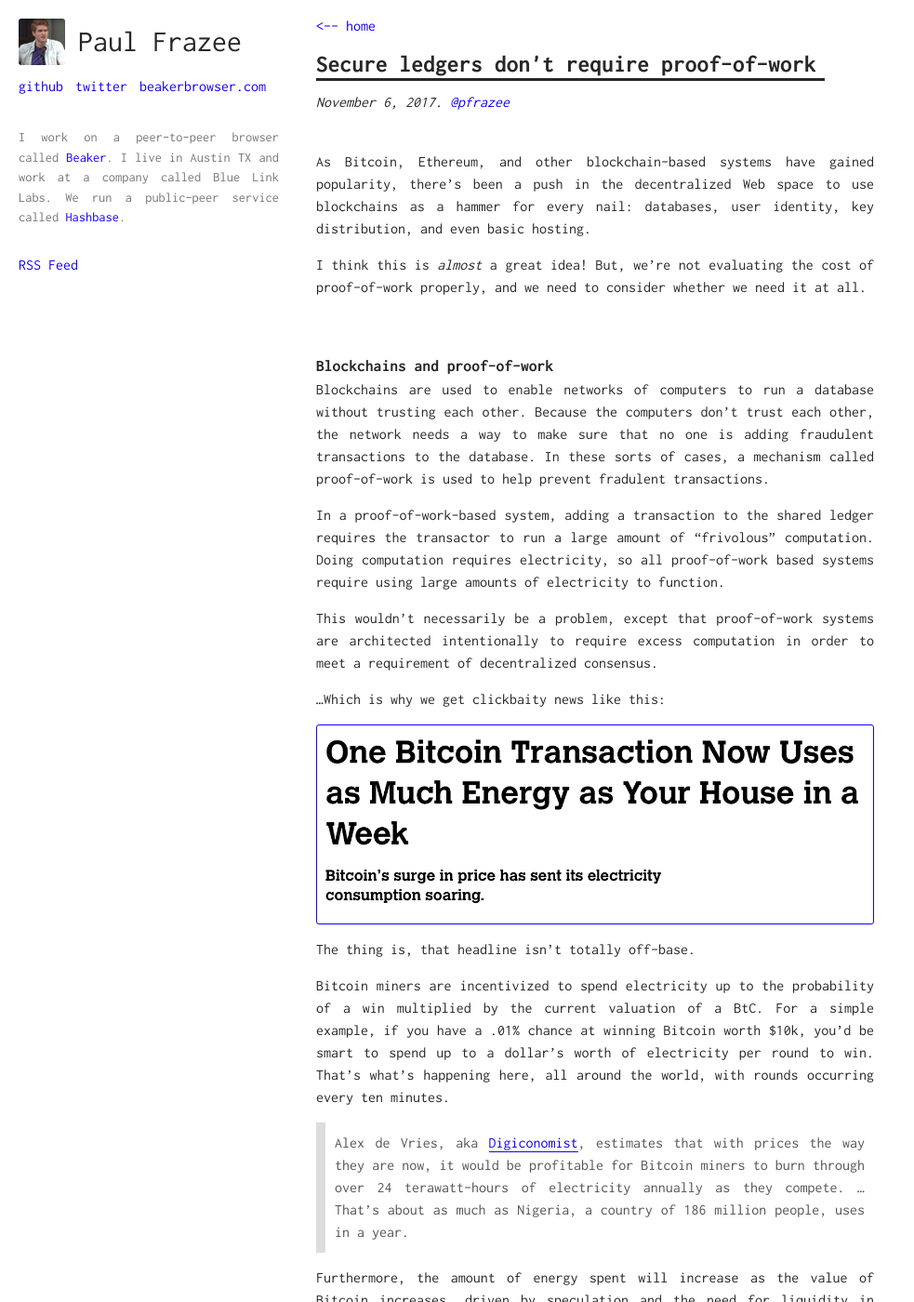
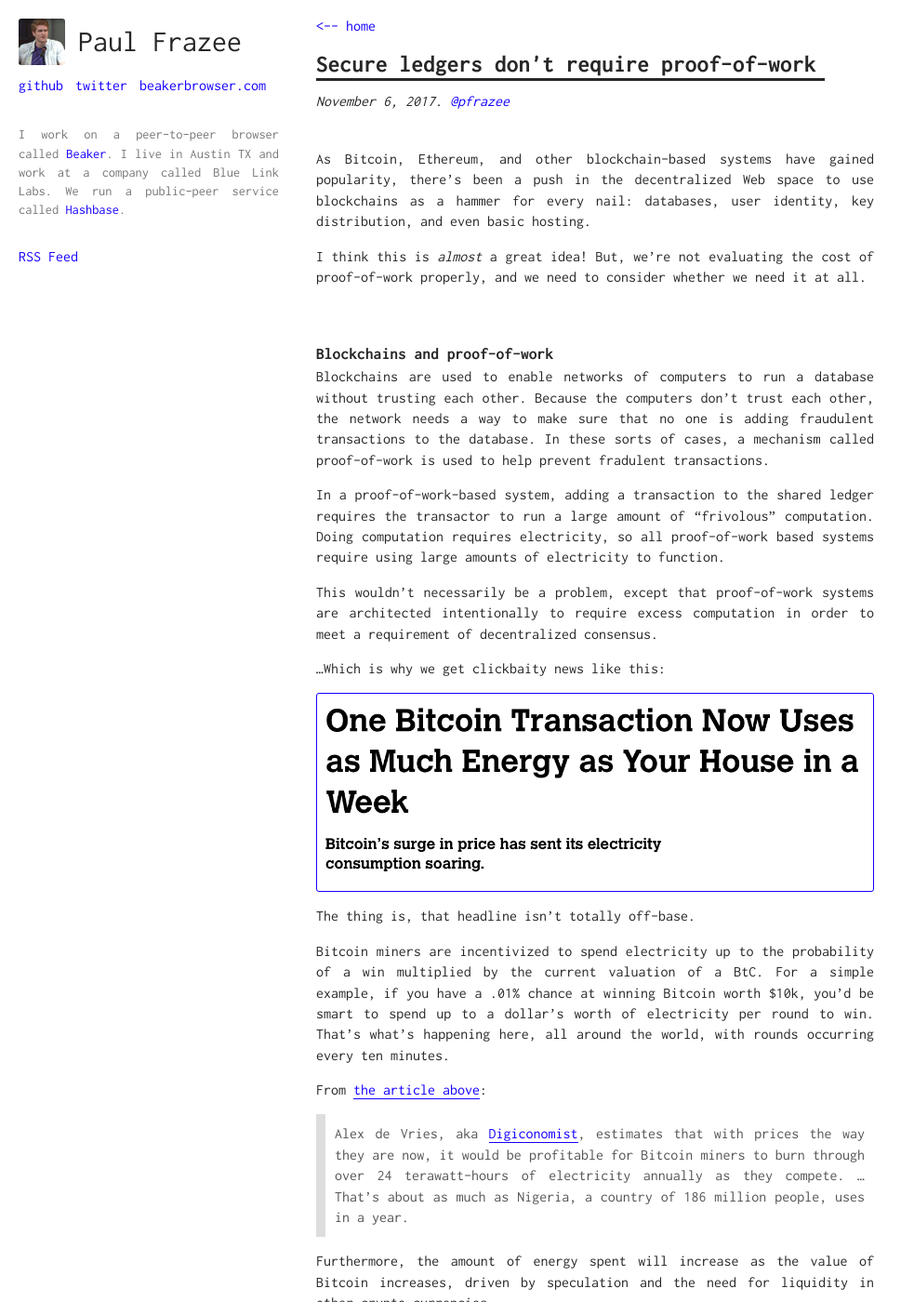
Before and after one commit to pfrazee/pfrazee.github.io, a Jekyll site: the page built from _posts/2017-11-06-secure-ledgers-dont-require-proof-of-work.md, in a window 1280 px wide and 1400 px high. Shown: the whole window at 93% size, without its empty margins (0-983 px from the left). Built offline with Jekyll 4.4.1, drawn with Linux system fonts in a browser that asks for light colours.

Commit message:
Minor css and post edits

```diff
--- a/_posts/2017-11-06-secure-ledgers-dont-require-proof-of-work.md
+++ b/_posts/2017-11-06-secure-ledgers-dont-require-proof-of-work.md
@@ -31,6 +31,8 @@ The thing is, that headline isn't totally off-base.
 Bitcoin miners are incentivized to spend electricity up to the probability of a win multiplied by the current valuation of a BtC.
 For a simple example, if you have a .01% chance at winning Bitcoin worth $10k, you'd be smart to spend up to a dollar's worth of electricity per round to win.
 That's what's happening here, all around the world, with rounds occurring every ten minutes.
+
+From [the article above](https://motherboard.vice.com/en_us/article/ywbbpm/bitcoin-mining-electricity-consumption-ethereum-energy-climate-change):
 
 > Alex de Vries, aka [Digiconomist](https://digiconomist.net/bitcoin-energy-consumption), estimates that with prices the way they are now, it would be profitable for Bitcoin miners to burn through over 24 terawatt-hours of electricity annually as they compete. ... That's about as much as Nigeria, a country of 186 million people, uses in a year.
 
--- a/assets/css/main.scss
+++ b/assets/css/main.scss
@@ -23,7 +23,7 @@ h1 {
 }
 p {
 	font-size: 1em;
-	line-height: 150%;
+	line-height: 1.4;
 	text-align: justify;
 }
 a {
@@ -55,7 +55,7 @@ ul, ol {
 	li {
 		padding: 5px;
 		padding-left: 10px;
-		line-height: 150%;
+		line-height: 1.4;
 	}
 }
 blockquote {
@@ -200,12 +200,12 @@ blockquote {
 		}
 		p {
 			font-size: 1em;
-			line-height: 150%;
+			line-height: 1.4;
 			margin-bottom: 15px;
 		}
 		blockquote {
 			padding: 10px 10px;
-			line-height: 150%;
+			line-height: 1.4;
 			margin: 15px 0;
 		}
 		a {
@@ -276,7 +276,7 @@ blockquote {
 			margin: 10px;
 			margin-bottom: 15px;
 			padding: 10px;
-			line-height: 1.5;
+			line-height: 1.4;
 			border-radius: 3px;
 			background: $color-grey;
 			code {
@@ -308,7 +308,7 @@ blockquote {
 		}
 		p {
 			font-size: 1em;
-			line-height: 150%;
+			line-height: 1.4;
 			margin-bottom: 10px;
 		}
 	}
```
